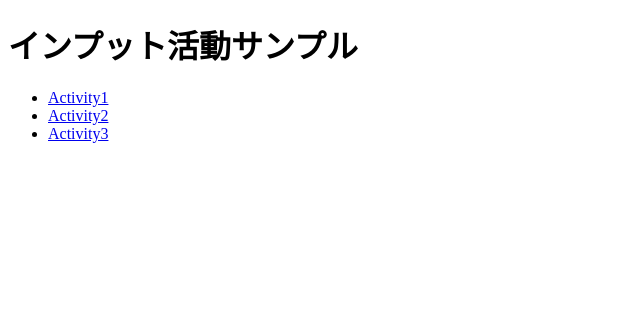
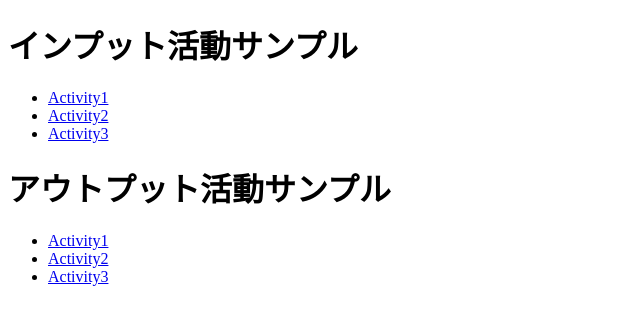
Before and after one commit to moguura/my-images, a plain HTML site: page index.html in a window 1280 px wide. Shown: the whole page, without its empty margins (0-640 px from the left). Drawn offline with Linux system fonts and the light colour scheme.

Commit message:
Update index.html

```diff
--- a/index.html
+++ b/index.html
@@ -11,5 +11,12 @@
         <li><a href="https://360.articulate.com/review/content/eb9ecb54-5cc2-4f06-9f30-2f636456edb0/review" target="_blank">Activity2</a></li>
         <li><a href="https://360.articulate.com/review/content/515d1b3f-5b1e-4efe-8a36-77b71fd13905/review" target="_blank">Activity3</a></li>
     </ul>
+
+    <h1><strong>アウトプット活動サンプル</strong></h1>
+    <ul>
+        <li><a href="https://moguura.github.io/100AcreWood/" target="_blank">Activity1</a></li>
+        <li><a href="https://moguura.github.io/100AcreWood/Activity2.html" target="_blank">Activity2</a></li>
+        <li><a href="https://moguura.github.io/100AcreWood/Activity3.html" target="_blank">Activity3</a></li>
+    </ul>
 </body>
 </html>
```
